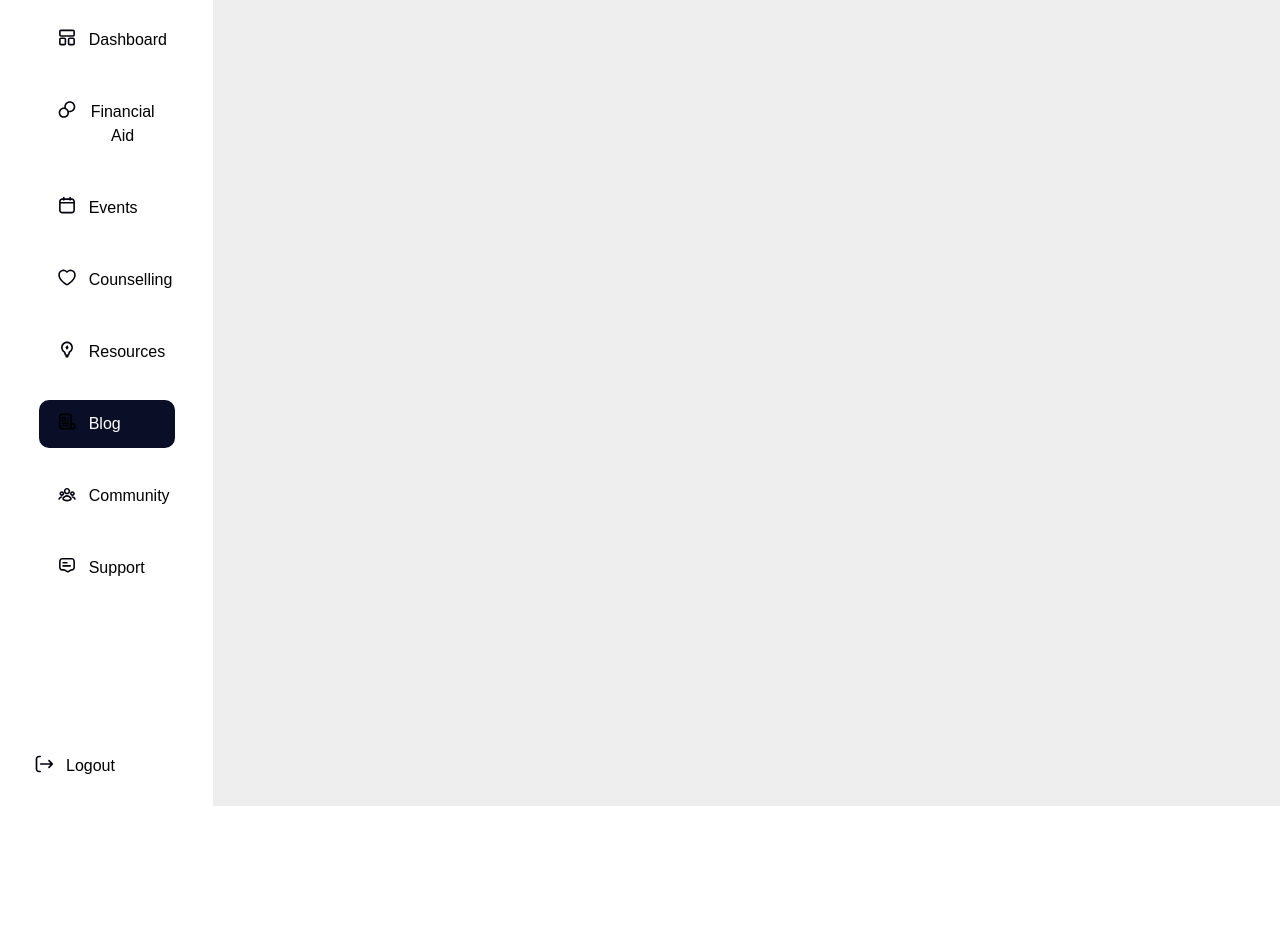
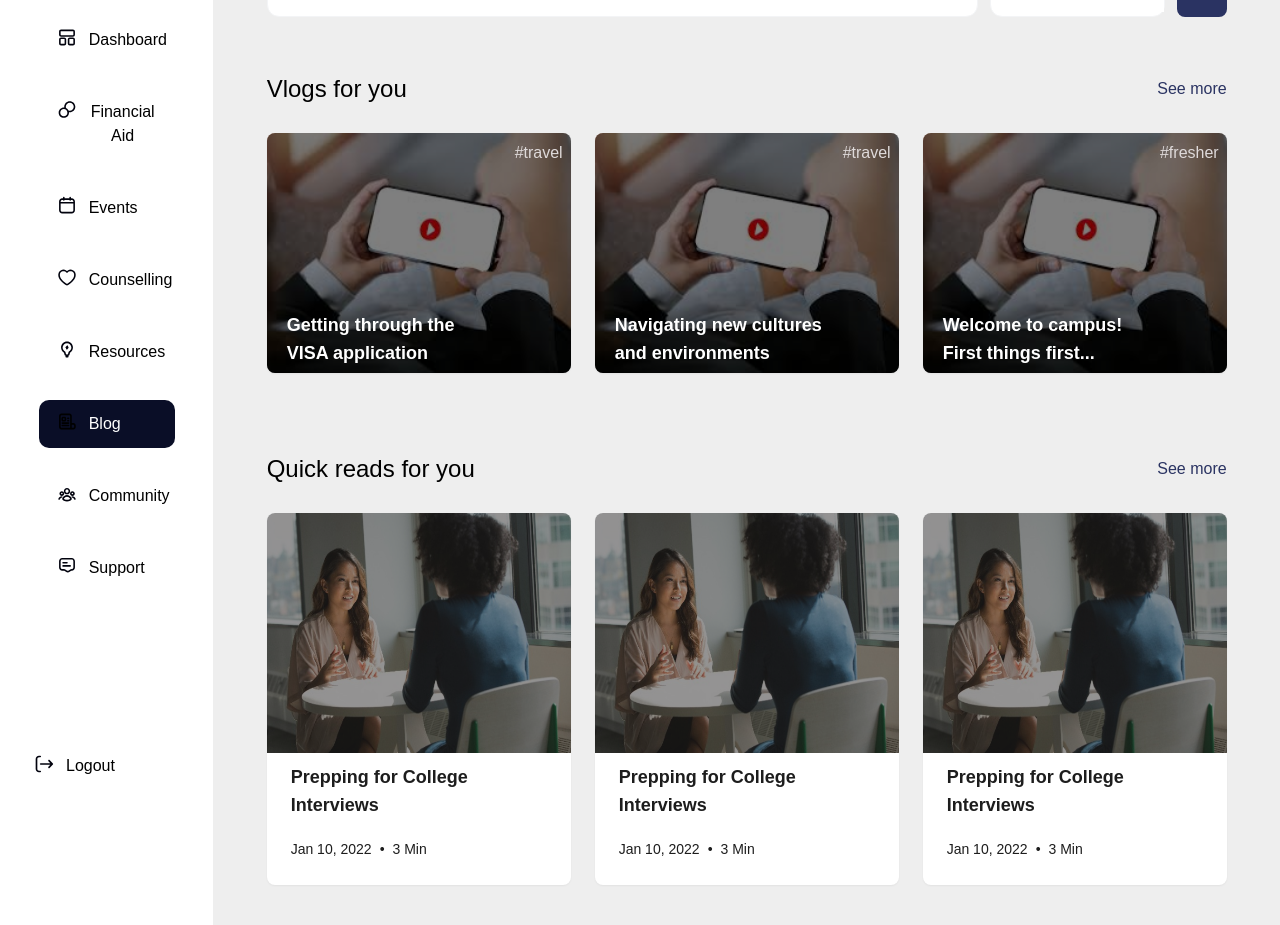
Before and after one commit to victorvictoria-maker/tuitionByFlutterwave, a Next.js app: page /home/blog in a window 1280 px wide. Shown: the part 240-1165 px from the top of the page. Before the commit the page ends 1046 px from the top, so only its background shows below. Built offline with nearby package versions, Linux system fonts and the light colour scheme; a web font is replaced by a local one.

Commit message:
Blog page ready

```diff
--- a/src/app/home/blog/page.js
+++ b/src/app/home/blog/page.js
@@ -1,5 +1,130 @@
+import Image from "next/image";
+import Search from "../../components/search";
+
+const dummyVideos = [
+  {
+    id: 1,
+    image: "/images/videoDemo.jpeg",
+    tag: "travel",
+    title: "Getting through the VISA application process",
+  },
+  {
+    id: 2,
+    image: "/images/videoDemo.jpeg",
+    tag: "travel",
+    title: "Navigating new cultures and environments",
+  },
+  {
+    id: 3,
+    image: "/images/videoDemo.jpeg",
+    tag: "fresher",
+    title: "Welcome to campus! First things first...",
+  },
+];
+
+const quickReads = [
+  {
+    id: 1,
+    image: "/images/quickReads.jpeg",
+    date: "Jan 10, 2022",
+    time: "3 Min",
+    title: "Prepping for College Interviews",
+  },
+  {
+    id: 2,
+    image: "/images/quickReads.jpeg",
+    date: "Jan 10, 2022",
+    time: "3 Min",
+    title: "Prepping for College Interviews",
+  },
+  {
+    id: 3,
+    image: "/images/quickReads.jpeg",
+    date: "Jan 10, 2022",
+    time: "3 Min",
+    title: "Prepping for College Interviews",
+  },
+];
+
 const page = () => {
-  return <div>Blog page</div>;
+  return (
+    <main className='mt-4 mb-10'>
+      <h2 className='text-3xl font-bold font-moderat word-wide text-[#01020D]'>
+        Blog
+      </h2>
+      <div className='mt-[60px]'>
+        <Search />
+      </div>
+
+      <section className='mb-20'>
+        <div className='flex justify-between items-center mb-7'>
+          <h2 className='text-2xl font-semiBold'>Vlogs for you</h2>
+          <button className='font-semiBold text-primaryBlue'>See more</button>
+        </div>
+        <div className='grid grid-cols-1 md:grid-cols-2 lg:grid-cols-3 gap-6'>
+          {dummyVideos.map((video) => (
+            <div
+              key={video.id}
+              className='relative bg-white shadow-sm rounded-lg overflow-hidden'
+            >
+              <div className='relative w-full h-60'>
+                <Image
+                  fill
+                  sizes='(max-width: 768px) 100vw, (max-width: 1200px) 50vw, 33vw'
+                  src={video.image}
+                  alt={video.title}
+                />
+                <div className='absolute inset-0 bg-black bg-opacity-50'></div>
+                <div className='absolute top-2 right-2 text-[#DFDADA] font-sm'>
+                  #{video.tag}
+                </div>
+                <div className='absolute  bottom-4 left-3 h-[50px] w-[230px] font-bold text-lg  text-white px-2 py-1 '>
+                  {video.title}
+                </div>
+              </div>
+            </div>
+          ))}
+        </div>
+      </section>
+
+      <section>
+        <div className='flex justify-between items-center mb-7'>
+          <h2 className='text-2xl font-semiBold'>Quick reads for you</h2>
+          <button className='font-semiBold text-primaryBlue'>See more</button>
+        </div>
+        <div className='grid grid-cols-1 md:grid-cols-2 lg:grid-cols-3 gap-6'>
+          {quickReads.map((eachPost) => (
+            <div
+              key={eachPost.id}
+              className='relative bg-white shadow-sm rounded-lg overflow-hidden'
+            >
+              <div className='relative w-full h-60'>
+                <Image
+                  fill
+                  sizes='(max-width: 768px) 100vw, (max-width: 1200px) 50vw, 33vw'
+                  src={eachPost.image}
+                  alt={eachPost.title}
+                  // className='object-contain'
+                />
+                <div className='absolute inset-0 bg-[#2a2929] bg-opacity-50'></div>
+              </div>
+
+              <div className='mx-6 mt-[10px] mb-[26px]'>
+                <p className='font-bold text-textColor text-lg mb-5'>
+                  {eachPost.title}
+                </p>
+                <div className='flex gap-2 text-sm text-textColor font-semiBold '>
+                  <span>{eachPost.date}</span>
+                  <span>&#x2022;</span>
+                  <span>{eachPost.time}</span>
+                </div>
+              </div>
+            </div>
+          ))}
+        </div>
+      </section>
+    </main>
+  );
 };
 
 export default page;
--- a/src/app/home/events/page.js
+++ b/src/app/home/events/page.js
@@ -101,7 +101,7 @@ const dummyEvents2 = [
 ];
 const page = () => {
   return (
-    <section className='mt-4 mb-10'>
+    <main className='mt-4 mb-10'>
       <h2 className='text-3xl font-bold font-moderat word-wide text-[#01020D]'>
         Events
       </h2>
@@ -305,7 +305,7 @@ const page = () => {
           </div>
         </section>
       </div>
-    </section>
+    </main>
   );
 };
 
--- a/src/app/home/layout.js
+++ b/src/app/home/layout.js
@@ -4,7 +4,7 @@ import Sidebar from "../components/sidebar";
 // import { Metadata } from 'next';
 
 export const metadata = {
-  title: "Home ",
+  title: "Home",
 };
 
 const HomeLayout = ({ children }) => {
```
Also changed, not shown: public/images/quickReads.jpeg (added), public/images/videoDemo.jpeg (added).
